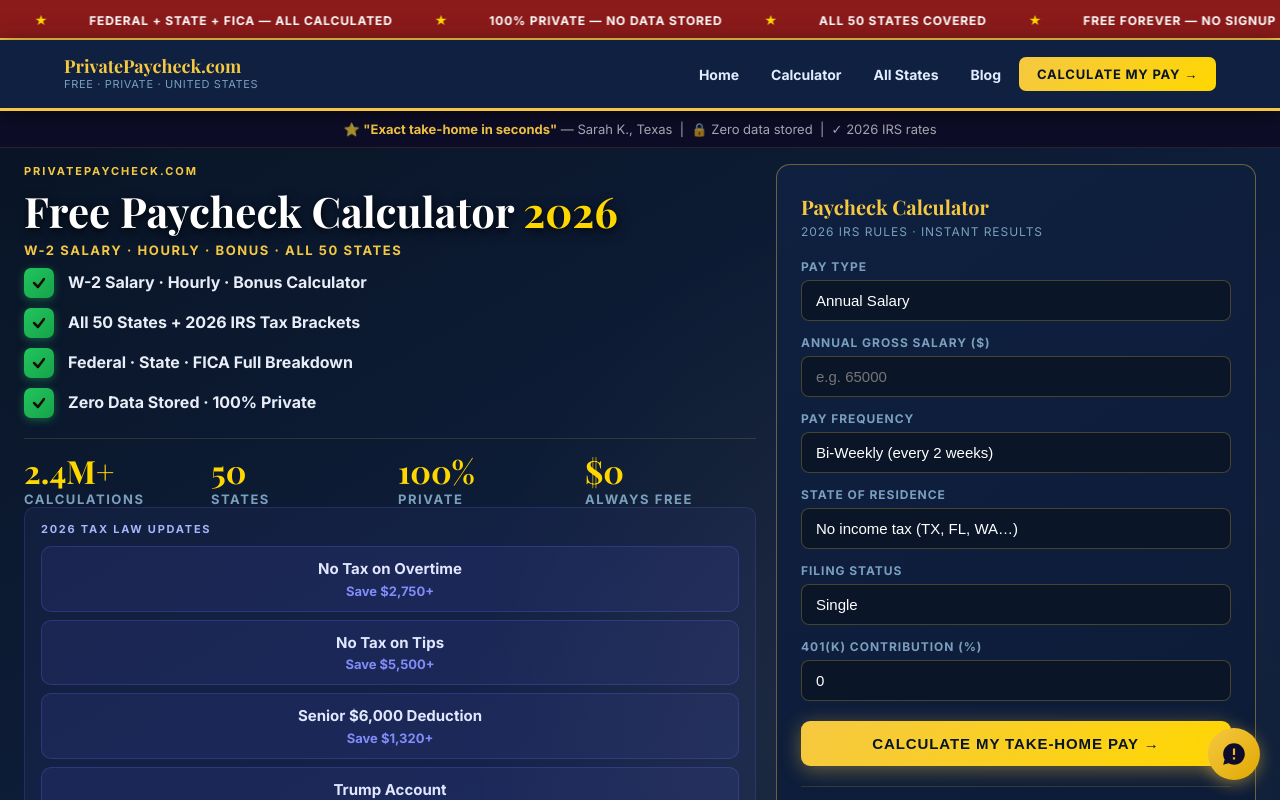
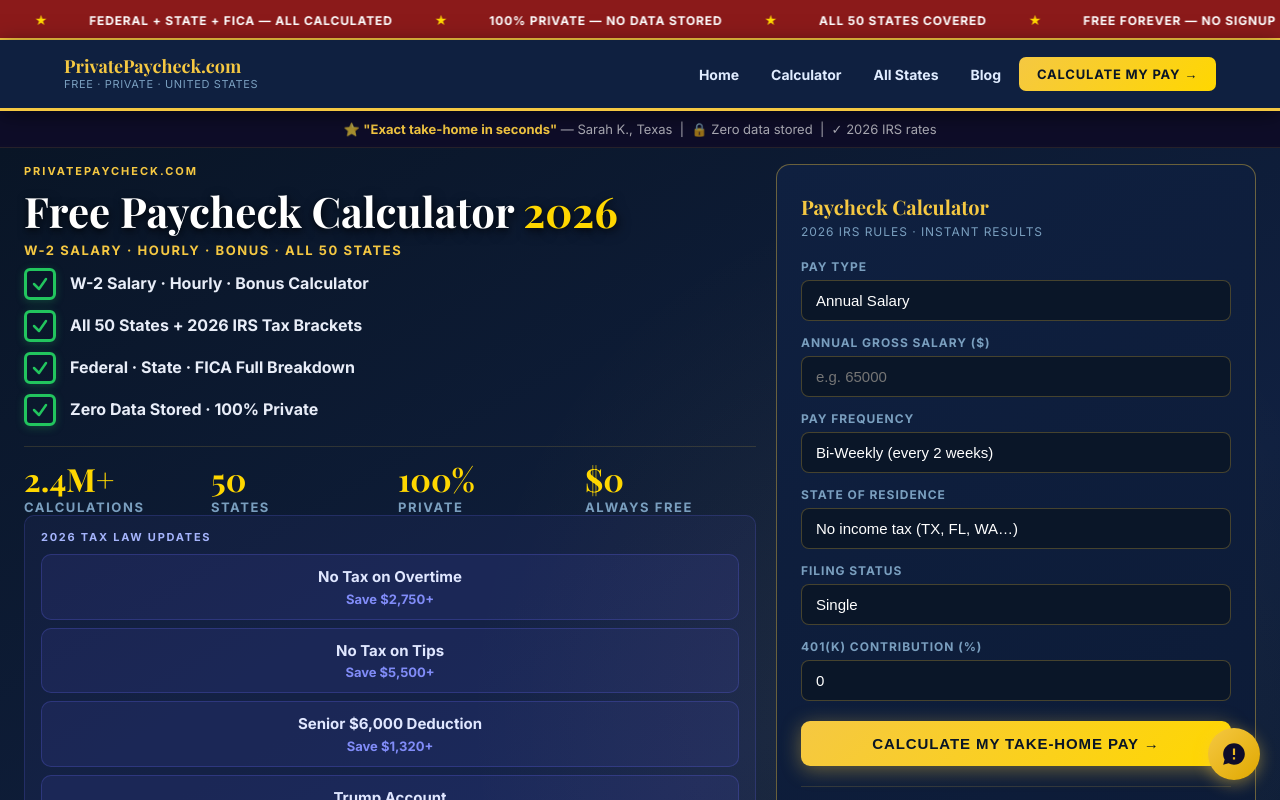
Before and after one commit to devqrcraft-ui/privatepaycheck, a Next.js app: page / in a window 1280 px wide. Shown: the top 800 px of the page. Built offline with nearby package versions, Linux system fonts and the light colour scheme.

Commit message:
fix: checkbox outline style green

```diff
--- a/src/app/home-client.tsx
+++ b/src/app/home-client.tsx
@@ -140,8 +140,8 @@
               'Zero Data Stored · 100% Private',
             ].map((item,i) => (
               <div key={i} style={{display:'flex',alignItems:'center',gap:14}}>
-                <div style={{width:30,height:30,borderRadius:'7px',background:'linear-gradient(135deg,#22c55e 0%,#16a34a 100%)',display:'flex',alignItems:'center',justifyContent:'center',flexShrink:0,boxShadow:'0 2px 8px rgba(34,197,94,0.4)'}}>
-                  <svg width="14" height="14" viewBox="0 0 14 14" fill="none"><polyline points="2,7 6,11 12,3" stroke="#1a0e00" strokeWidth="2.5" strokeLinecap="round" strokeLinejoin="round"/></svg>
+                <div style={{width:32,height:32,borderRadius:'6px',border:'3px solid #22c55e',background:'transparent',display:'flex',alignItems:'center',justifyContent:'center',flexShrink:0,boxShadow:'0 2px 8px rgba(34,197,94,0.25)'}}>
+                  <svg width="16" height="16" viewBox="0 0 16 16" fill="none"><polyline points="2,8 7,13 14,3" stroke="#22c55e" strokeWidth="2.5" strokeLinecap="round" strokeLinejoin="round"/></svg>
                 </div>
                 <span style={{fontSize:16,fontWeight:600,color:'#e8edf8',lineHeight:1.35}}>{item}</span>
               </div>
```
